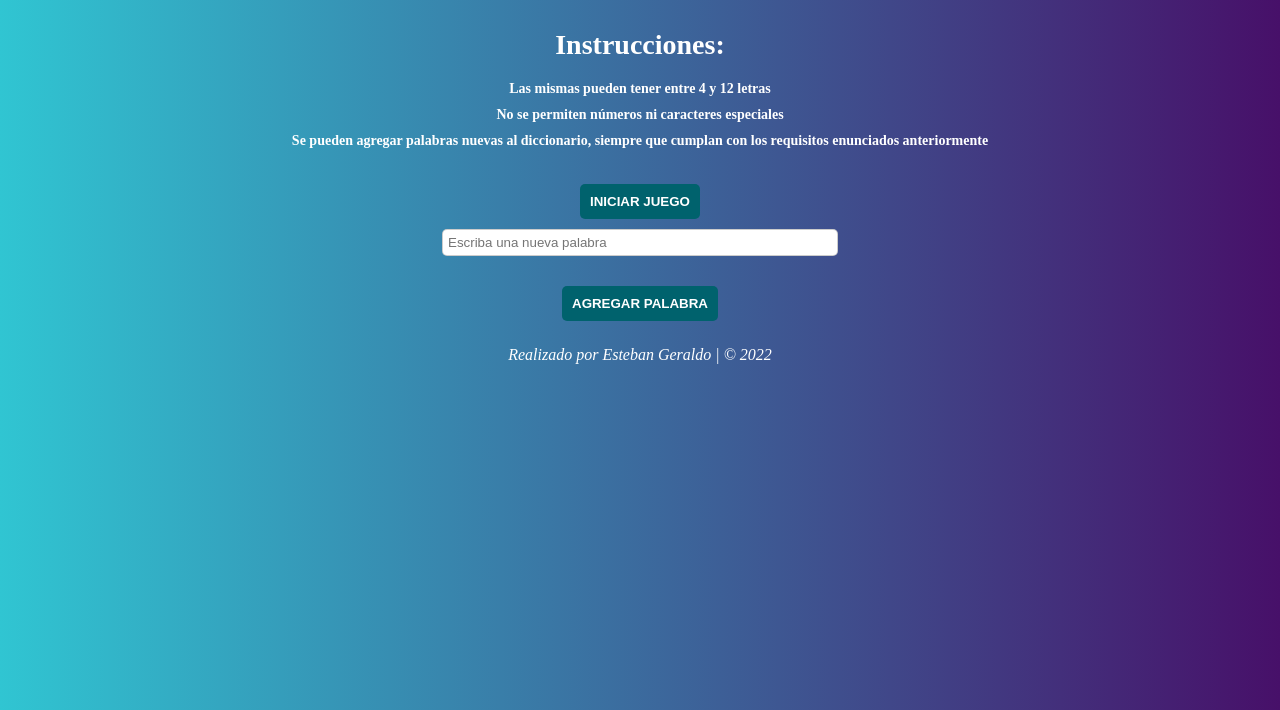
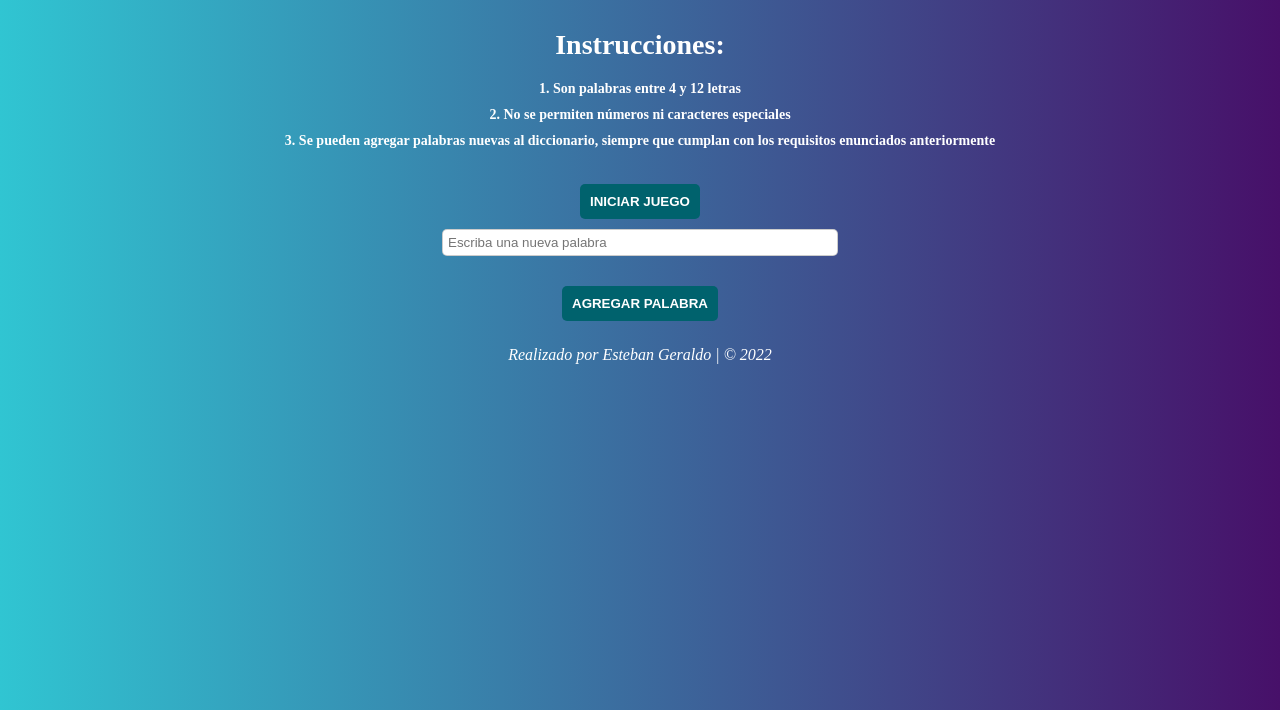
Before and after one commit to geralst/juego-ahorcado, a plain HTML site: page index.html in a window 1280 px wide. Shown: the part 90-800 px from the top of the page. Drawn offline with Linux system fonts and the light colour scheme; a web font is replaced by a local one.

Commit message:
correciones

```diff
--- a/index.html
+++ b/index.html
@@ -12,9 +12,9 @@
       <div class="instrucciones">
         <h1 class="titulo">Juego del Ahorcado <span>con JavaScript</span></h1>
         <h2 class="subtitulo">Instrucciones:</h2>
-        <p class="parrafo">Las mismas pueden tener entre 4 y 12 letras</p>
-        <p class="parrafo">No se permiten números ni caracteres especiales</p>
-        <p class="parrafo">Se pueden agregar palabras nuevas al diccionario, siempre que cumplan con los requisitos enunciados anteriormente</p>
+        <p class="parrafo">1. Son palabras entre 4 y 12 letras</p>
+        <p class="parrafo">2. No se permiten números ni caracteres especiales</p>
+        <p class="parrafo">3. Se pueden agregar palabras nuevas al diccionario, siempre que cumplan con los requisitos enunciados anteriormente</p>
       </div>
 
       <div id="botones-input" style="text-align:center">
```
